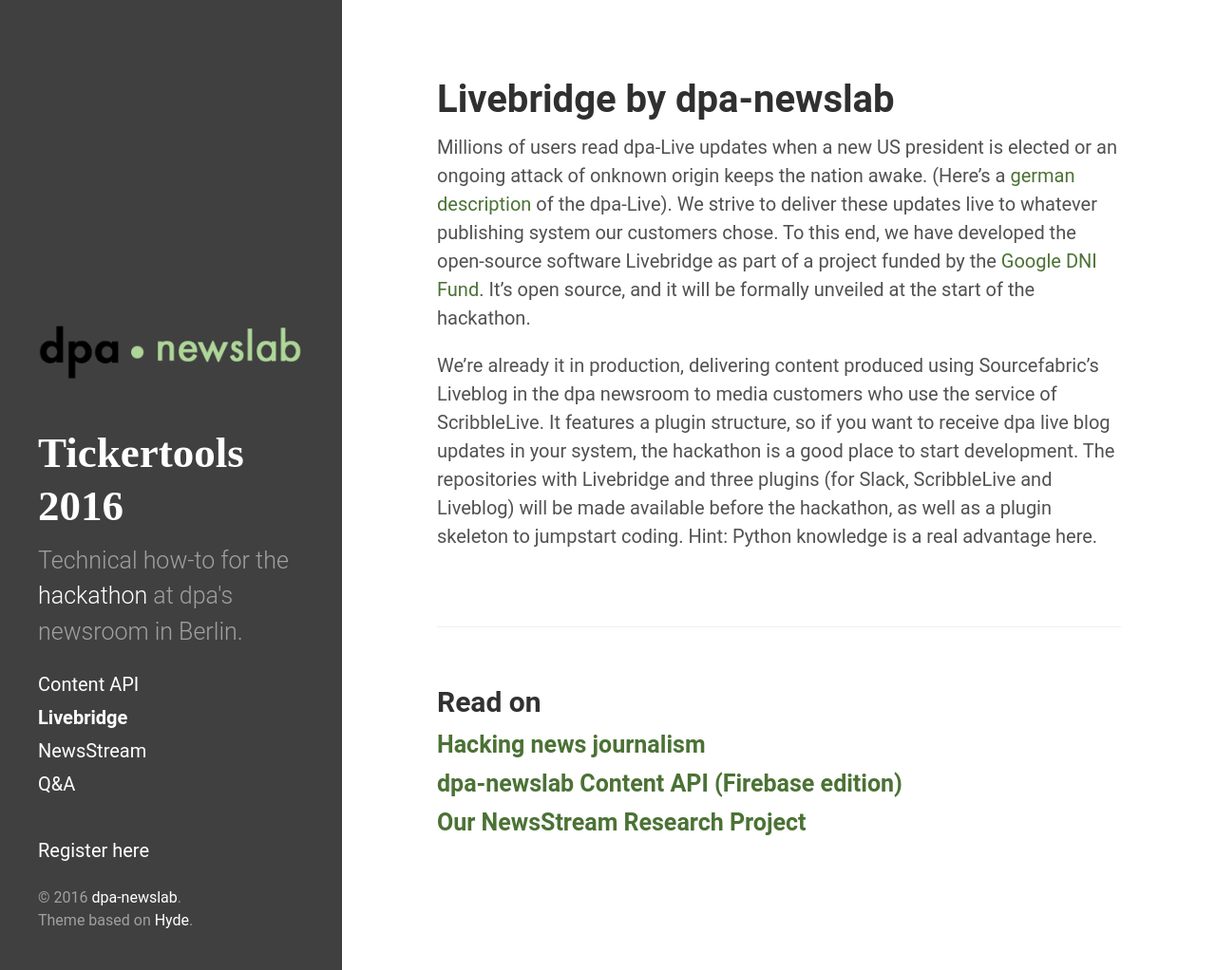
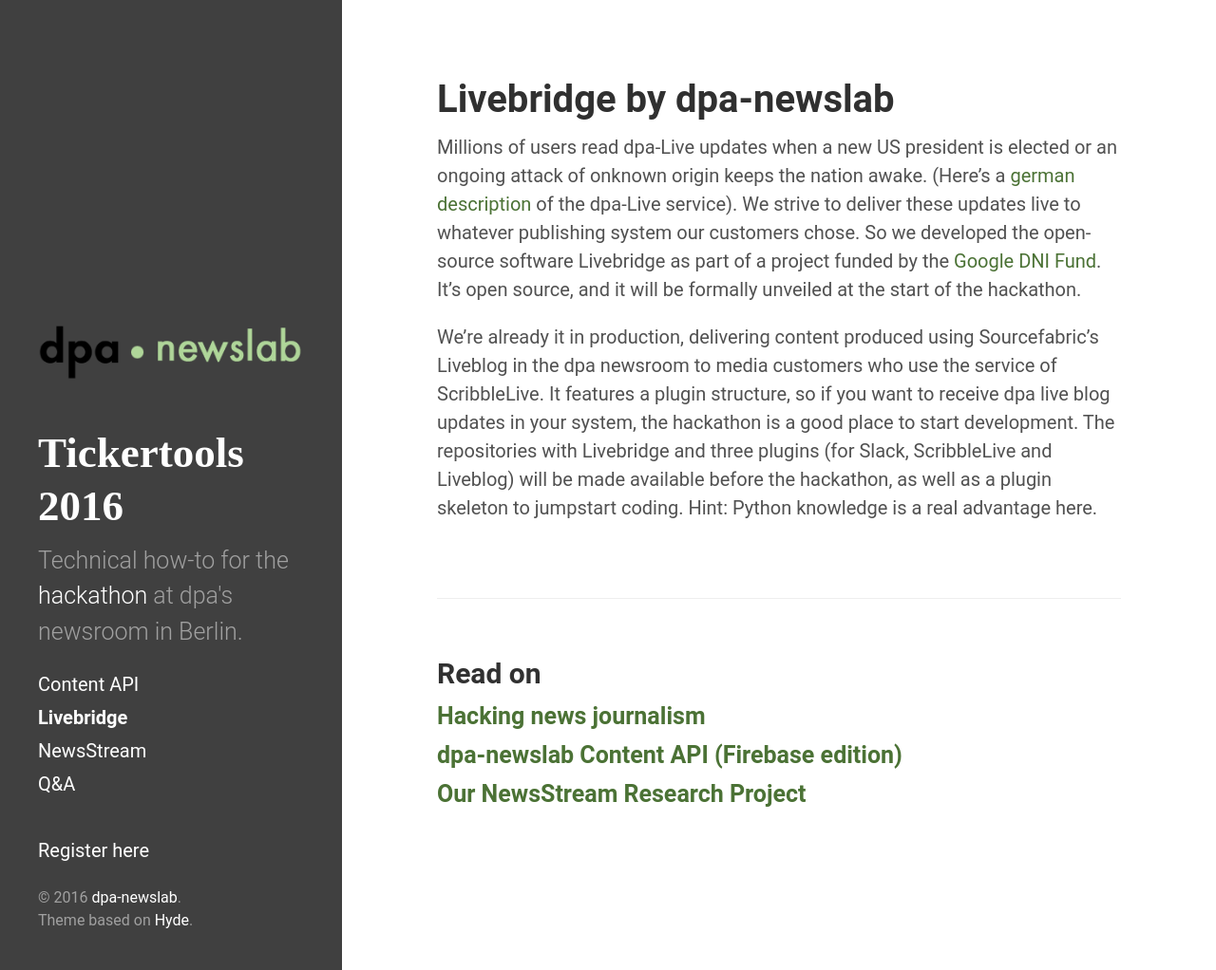
Before and after one commit to mper-bcn-ny/2017-metro, a Jekyll site: the page built from _posts/2016-10-28-livebridge.md, in a window 1280 px wide and 1022 px high. Shown: the whole window at 95% size. Built offline with Jekyll 4.4.1, drawn with Linux system fonts in a browser that asks for light colours.

Commit message:
Update 2016-10-28-livebridge.md

```diff
--- a/_posts/2016-10-28-livebridge.md
+++ b/_posts/2016-10-28-livebridge.md
@@ -4,6 +4,6 @@ title: Livebridge by dpa-newslab
 navigation: Livebridge
 ---
 
-Millions of users read dpa-Live updates when a new US president is elected or an ongoing attack of onknown origin keeps the nation awake. (Here's a [german description](https://www.dpa.com/de/produkte-services/liveticker-newsblogs/#liveticker) of the dpa-Live). We strive to deliver these updates live to whatever publishing system our customers chose. To this end, we have developed the open-source software Livebridge as part of a project funded by the [Google DNI Fund](https://blog.sourcefabric.org/en/news/blog/3434/Introducing-Live-Coverage-Ecosystem-funded-by-Google.htm). It's open source, and it will be formally unveiled at the start of the hackathon.
+Millions of users read dpa-Live updates when a new US president is elected or an ongoing attack of onknown origin keeps the nation awake. (Here's a [german description](https://www.dpa.com/de/produkte-services/liveticker-newsblogs/#liveticker) of the dpa-Live service). We strive to deliver these updates live to whatever publishing system our customers chose. So we developed the open-source software Livebridge as part of a project funded by the [Google DNI Fund](https://blog.sourcefabric.org/en/news/blog/3434/Introducing-Live-Coverage-Ecosystem-funded-by-Google.htm). It's open source, and it will be formally unveiled at the start of the hackathon.
 
 We're already it in production, delivering content produced using Sourcefabric's Liveblog in the dpa newsroom to media customers who use the service of ScribbleLive. It features a plugin structure, so if you want to receive dpa live blog updates in your system, the hackathon is a good place to start development. The repositories with Livebridge and three plugins (for Slack, ScribbleLive and Liveblog) will be made available before the hackathon, as well as a plugin skeleton to jumpstart coding. Hint: Python knowledge is a real advantage here.
```
